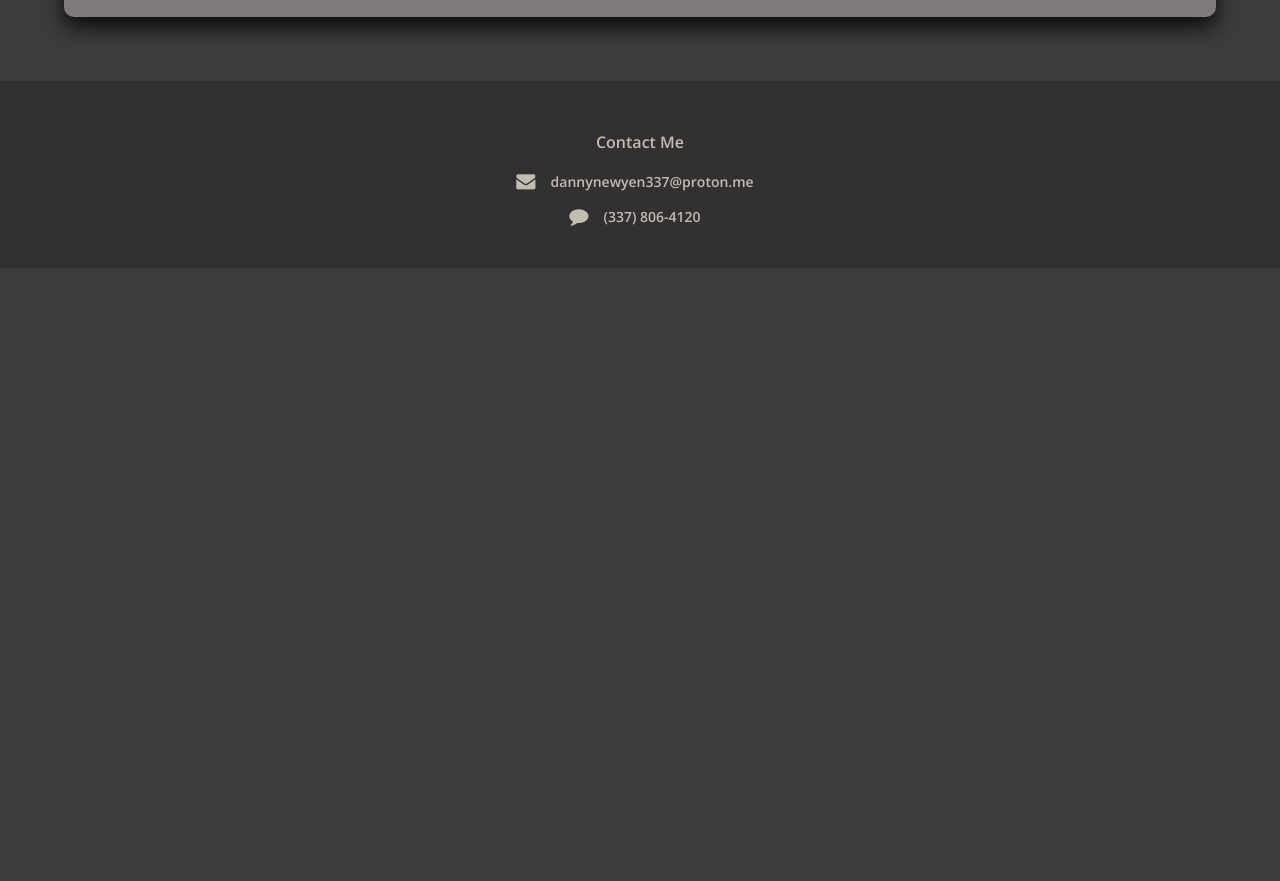
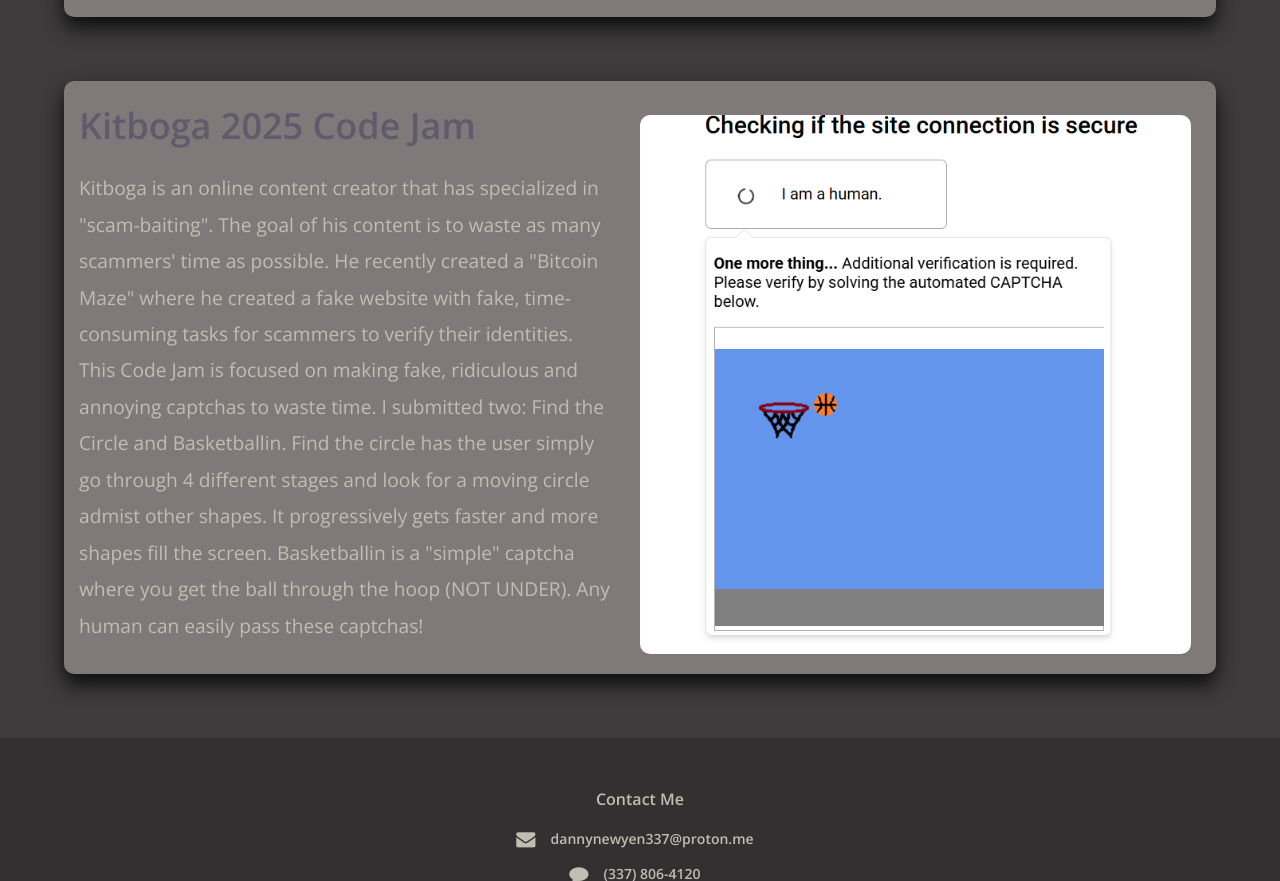
Before and after one commit to DannyNgooyen/Portfolio, a plain HTML site: page projects.html in a window 1280 px wide. Shown: the part 1967-2848 px from the top of the page. Before the commit the page ends 2235 px from the top, so only its background shows below. Drawn offline with nearby package versions, Linux system fonts and the light colour scheme; a web font is replaced by a local one.

Commit message:
Added captchas to the projects page

```diff
--- a/projects.html
+++ b/projects.html
@@ -62,6 +62,20 @@
            <img src="images/stock-graph.png">
     </div>
 
+    <div class="project-card">
+        <div class="text-content">
+            <h1>Kitboga 2025 Code Jam</h1>
+            <p>Kitboga is an online content creator that has specialized in "scam-baiting". The goal of his content is to waste as many scammers' time as possible.
+                He recently created a "Bitcoin Maze" where he created a fake website with fake, time-consuming tasks for scammers to verify their identities.
+                This Code Jam is focused on making fake, ridiculous and annoying captchas to waste time. I submitted two: Find the Circle and Basketballin.
+                Find the circle has the user simply go through 4 different stages and look for a moving circle admist other shapes.
+                It progressively gets faster and more shapes fill the screen. Basketballin is a "simple" captcha where you get the ball through the hoop (NOT UNDER).
+                Any human can easily pass these captchas!
+            </p>
+        </div>
+           <img src="images/basketball-captcha.png">
+    </div>
+
 </section>
 
 <!---- Toggle Theme Button --->
```
